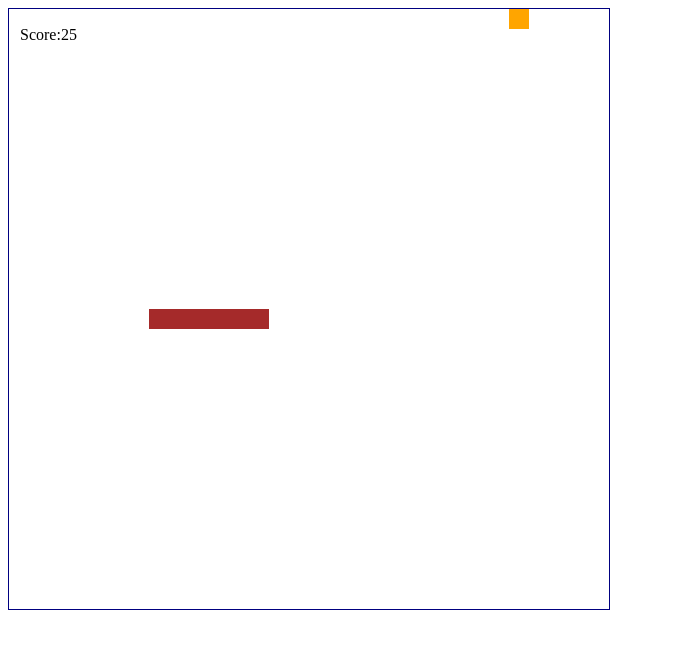
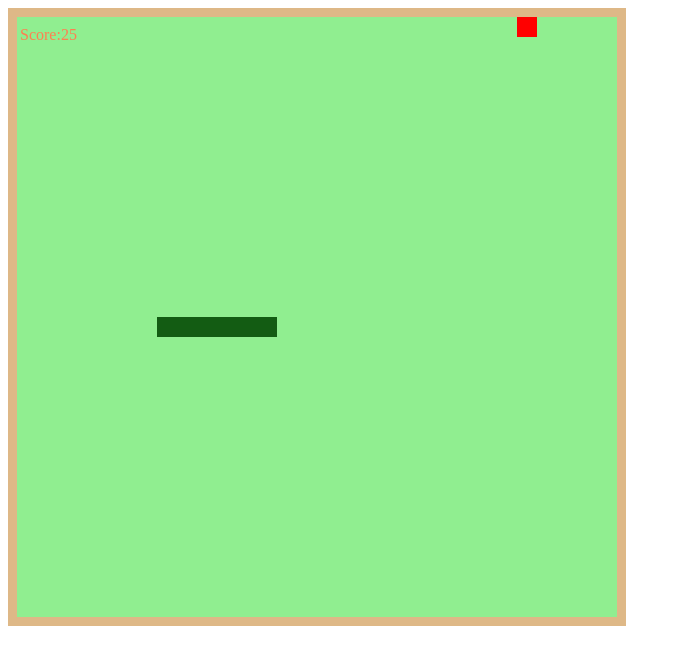
Before and after one commit to Noah-Chiu/Snake, a plain HTML site: page index.html in a window 1280 px wide. Shown: the whole page, without its empty margins (0-681 px from the left). Drawn offline with Linux system fonts and the light colour scheme.

Commit message:
modify the color

```diff
--- a/index.html
+++ b/index.html
@@ -13,14 +13,17 @@
 
 <body>
     <p id="p">hello world</p>
-    <canvas id="canvas" width="600" height="600" style="border:solid 1px navy;"></canvas>
+    <canvas id="canvas" width="600" height="600""></canvas>
 </body>
 <style>
     p {
         position: absolute;
         top: 10px ;left: 20px;
+        color: coral;
     }
     canvas{
+        background-color: lightgreen;
+        border:solid 0.6em burlywood;
         width: 600px;
         height: 600px;
     }
@@ -131,11 +134,11 @@
 
             ctx.clearRect(0, 0, width, height)
             for (i of snake) {
-                ctx.fillStyle = "brown"
+                ctx.fillStyle = "rgb(19, 92, 19)"
                 ctx.fillRect(...i, 20, 20)
             }
 
-            ctx.fillStyle = 'orange'
+            ctx.fillStyle = 'red'
             ctx.fillRect(...food, 20, 20)
 
         }
```
